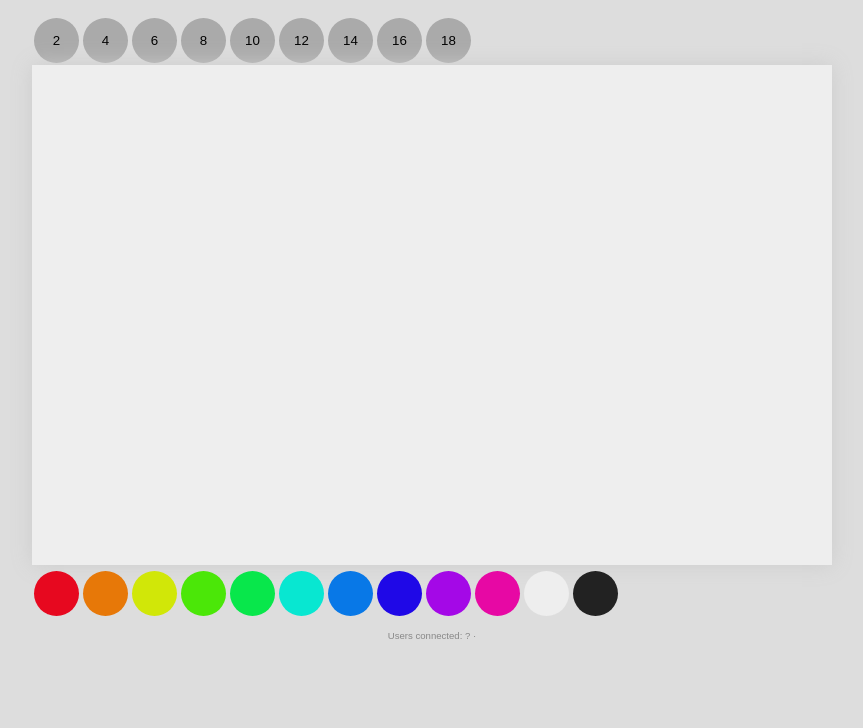
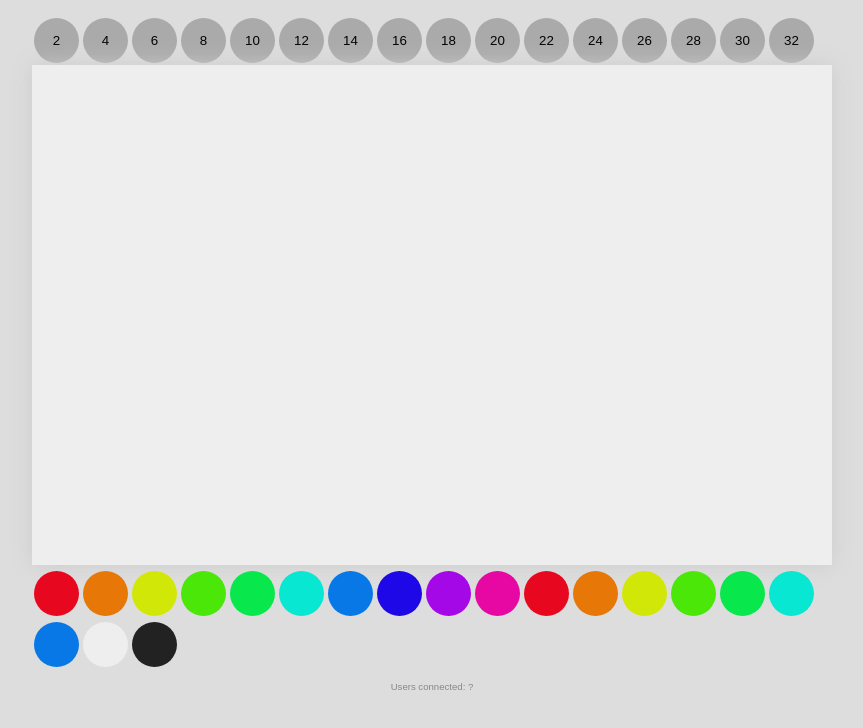
Before and after one commit to GlebKalinichenko/PainterDream, a website: page public/index.html in a window 1280 px wide. Shown: the whole page, without its empty margins (208-1071 px from the left). Drawn offline with nearby package versions, Linux system fonts and the light colour scheme; no server answers.

Commit message:
Change ui for painter

```diff
--- a/public/index.html
+++ b/public/index.html
@@ -16,7 +16,7 @@
         </aside>
 
         <footer id="footer">
-            Users connected: <span id="counter">?</span> &middot;
+            Users connected: <span id="counter">?</span>
         </footer>
     </div>
 
--- a/public/js/main.js
+++ b/public/js/main.js
@@ -10,7 +10,7 @@
     ctx.lineJoin = 'round';
 
     // populate the toolbars
-    for (var i=1; i<10; i++) {
+    for (var i=1; i <17 ; i++) {
         var lineSize = Math.round(i*2);
         var el = document.createElement('button');
         el.innerHTML = lineSize;
@@ -22,7 +22,7 @@
     }
 
     var colors = [];
-    for (var i=0; i<10; i++) {
+    for (var i=0; i < 17; i++) {
         colors.push('hsl('+(36*i-6)+', 93%, 47%)');
     }
     colors.push('#eee', '#222');
```
